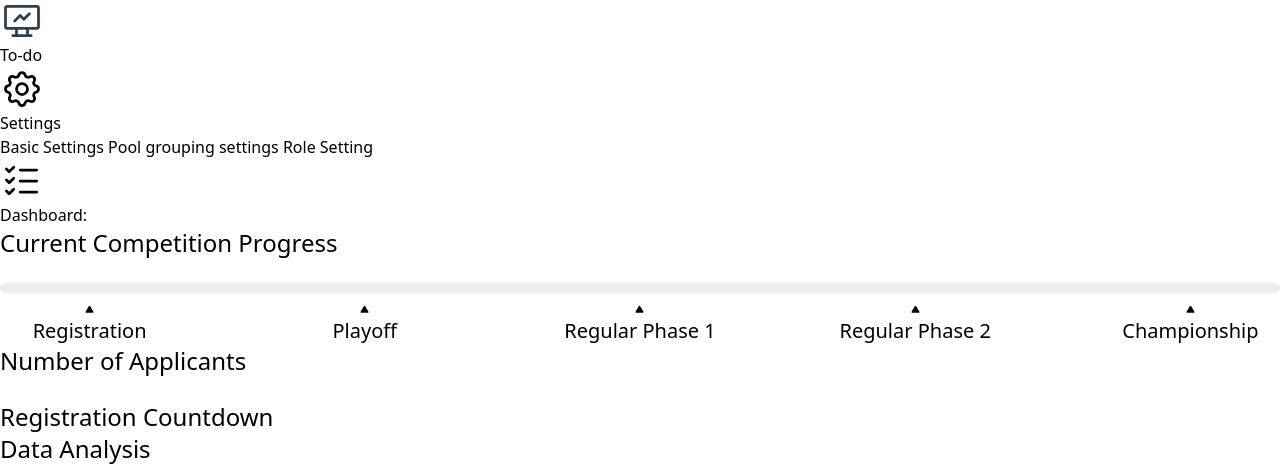
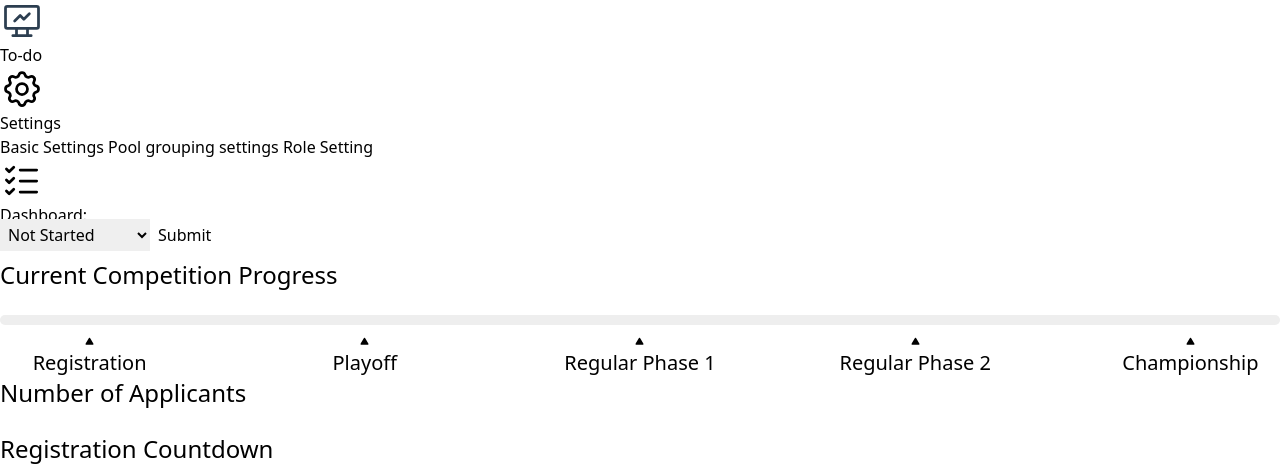
Before and after one commit to varkaria/oturna, a Flask app: template templates/manager/dashboard.html in a window 1280 px wide. Shown: the part 541-1006 px from the top of the page. Run offline with Flask 2, Linux system fonts and the light colour scheme; the template is opened without the code that fills it, so the values that code supplies are empty; parts of the project's set-up code (start-up, migrations or seed data) failed here and were passed over; some libraries are stand-ins or nearby versions.

Commit message:
add: tournament round button

```diff
--- a/templates/manager/dashboard.html
+++ b/templates/manager/dashboard.html
@@ -26,6 +26,22 @@
   <line x1="11" y1="18" x2="20" y2="18" />
 </svg>
 Dashboard: {% endblock page_title %} {% block content %}
+<div>
+    <div class="pb-2 -mt-2">
+        <form action="/manager/" method="post" class="flex flex-row gap-x-2">
+            <select name="rounds" class="p-1">
+                <option value="start">Not Started</option>
+                <option value="regis">Registration</option>
+                <option value="playoff">Playoff</option>
+                <option value="reg1">Regular Phase 1</option>
+                <option value="reg2">Regular Phase 2</option>
+                <option value="champ">Championship</option>
+                <option value="end">Ended</option>
+            </select>
+            <button type="submit" class="btn btn-blue">Submit</button>
+        </form>
+    </div>
+</div>
 <div class="row row row-deck row-cards">
     <div class="col-12">
         <div class="card card-md align-items-center">
@@ -208,6 +224,7 @@
     svgStyle: null,
   });
   bar2.animate(1);
+
 </script>
 <style>
   #progress-container svg {
```
